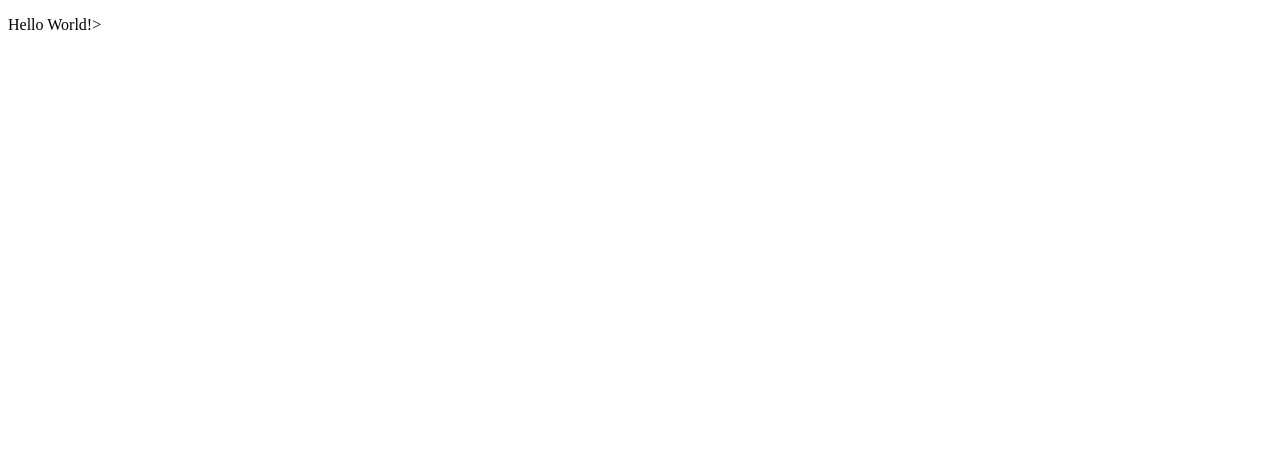
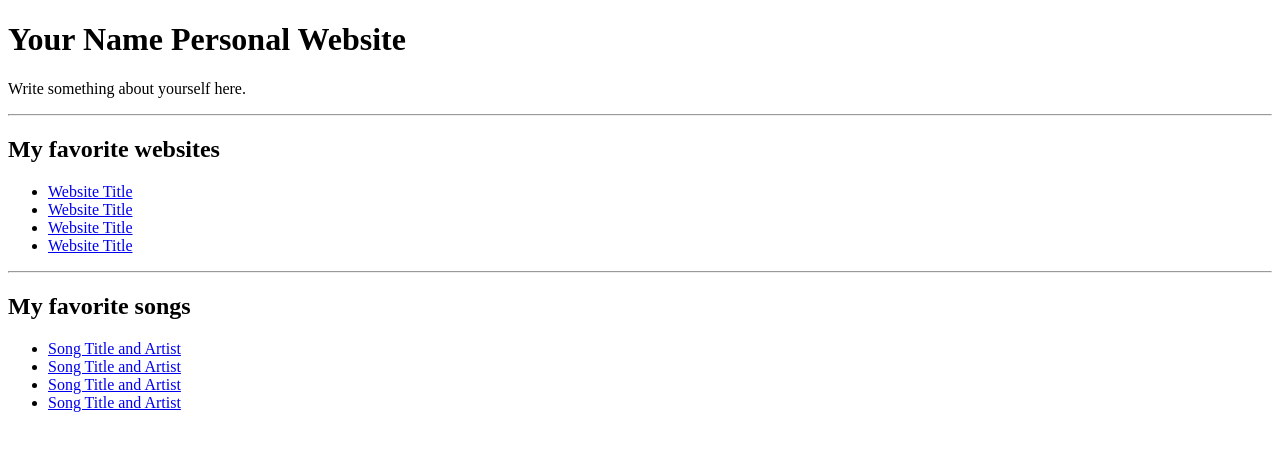
Before and after one commit to Mr-Garber/Personal-Website, a plain HTML site: page index.html in a window 1280 px wide. Drawn offline with Linux system fonts and the light colour scheme.

Commit message:
Update index.html

```diff
--- a/index.html
+++ b/index.html
@@ -2,6 +2,7 @@
 <html lang="en">
 	<head>
 		<meta charset="utf-8" />
+<!-- This is the title that will show up in the browser tab -->
 		<title>Template HMTL</title>
 		<meta name="description" content="Basic HTML template" />
 		<meta name="author" content="Grant Garber" />
@@ -9,7 +10,23 @@
 	</head>
 
 	<body>
-		<p>Hello World!>
-
+		<h1>Your Name Personal Website</h1>
+<p>Write something about yourself here.</p>
+<hr>
+<h2>My favorite websites</h2>
+<ul>
+    <li><a href="website link">Website Title</a></li>
+    <li><a href="website link">Website Title</a></li>
+    <li><a href="website link">Website Title</a></li>
+    <li><a href="website link">Website Title</a></li>
+</ul>
+<hr>
+<h2>My favorite songs</h2>
+<ul>
+    <li><a href="youtube link">Song Title and Artist</a></li>
+    <li><a href="youtube link">Song Title and Artist</a></li>
+    <li><a href="youtube link">Song Title and Artist</a></li>
+    <li><a href="youtube link">Song Title and Artist</a></li>
+</ul>
 	</body>
 </html>
```
